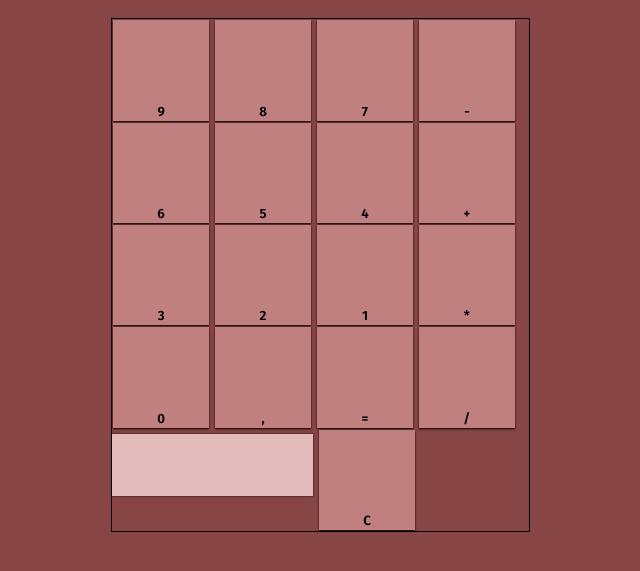
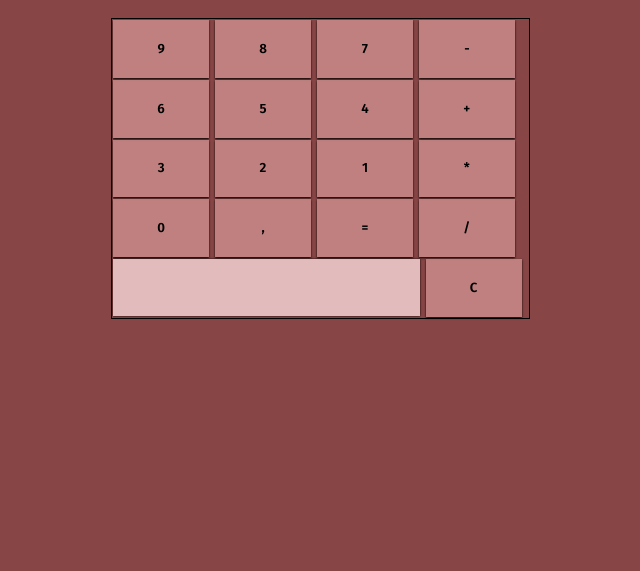
Before and after one commit to MarinaAlane/Calculator-App, a plain HTML site: page index.html in a window 1280 px wide. Shown: the part 87-658 px from the top of the page, without its empty margins (314-954 px from the left). Drawn offline with Linux system fonts and the light colour scheme.

Commit message:
Visor almost there.

```diff
--- a/index.html
+++ b/index.html
@@ -28,8 +28,8 @@
 <button class="num" onclick="addText(',')">,</button>
 <button class="num" >=</button>
 <button class="num" onclick="addText('/')">/</button>
+<button id="visor">&nbsp;</button>
 <button class="num" onclick="clearAll()">C</button>
-<p id="visor"></p>
 </main>
 </body>
 <script src='script.js'></script>
--- a/style.css
+++ b/style.css
@@ -25,7 +25,7 @@ main {
     */
 }
 
-button {
+.num {
 
 /*
 flex: 1 1 auto;
@@ -35,7 +35,7 @@ justify-content: center;
 height: 65px;
 */
 width: 23%;
-padding-top:20%;
+padding:5%;
 margin: 1px;
 font-family: 'Fira Sans', sans-serif;
 background-color: rgba(211, 148, 148, 0.746);;
@@ -56,12 +56,16 @@ button:hover {
     background-color: rgb(197, 191, 175);
     border: unset;
     box-shadow: 0px 1px 2px black;
-    margin-left: 80px;*/
-    float: left;
+    margin-left: 80px;
     height: 62px;
-width: 201px;
+
     margin-top: 5px;
     margin-right: 5px;
+    */
+    align-self: stretch;
+    width: 73.5%;
+    padding: 5%;
+    margin: 1px;
     background-color: rgb(226, 188, 188);
     border: unset;
     box-shadow: 0px 0px 2px black;
```
Lines whose indentation alone changed are shown as unchanged.
